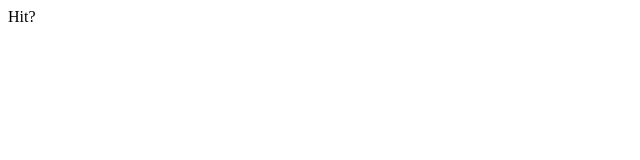
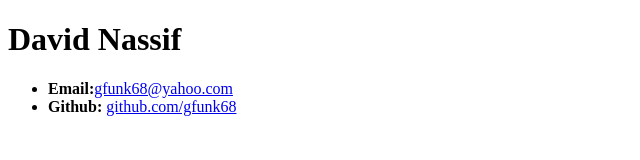
Before and after one commit to gfunk68/gfunk68.github.io, a plain HTML site: page index.html in a window 1280 px wide. Shown: the whole page, without its empty margins (0-640 px from the left). Drawn offline with Linux system fonts and the light colour scheme.

Commit message:
whattup with it

```diff
--- a/index.html
+++ b/index.html
@@ -6,7 +6,14 @@
     <meta http-equiv="X-UA-Compatible" content="ie=edge">
     <title>Hit em with the DOOH DOOH DOOH DOOH</title>
 </head>
+
 <body>
-    Hit?
+    <h1>David Nassif</h1>
+    <ul>
+        <li><strong>Email:</strong><a href="mailto:gfunk68@yahoo.com">gfunk68@yahoo.com</a></li>
+        <li><strong>Github:</strong> <a href="github.com/gfunk68">github.com/gfunk68</a></li>
+
+
+      </ul>
 </body>
 </html>
```
